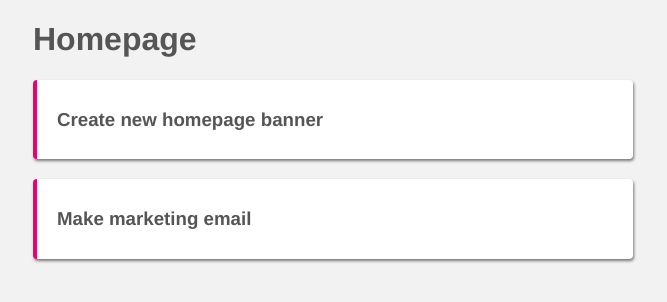
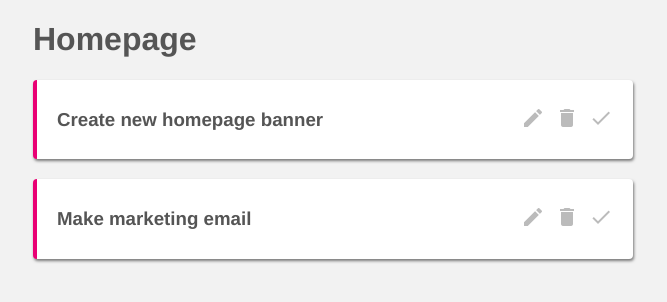
Before and after one commit to SeadSilajdzic/project-planner-vue, a Vue app: page / in a window 1280 px wide. Shown: the top 302 px of the page, without its empty margins (307-974 px from the left). Built offline with nearby package versions, Linux system fonts and the light colour scheme; data requests are answered from the project's data file.

Commit message:
material icons

```diff
--- a/public/index.html
+++ b/public/index.html
@@ -5,11 +5,14 @@
     <meta http-equiv="X-UA-Compatible" content="IE=edge">
     <meta name="viewport" content="width=device-width,initial-scale=1.0">
     <link rel="icon" href="<%= BASE_URL %>favicon.ico">
+    <link href="https://fonts.googleapis.com/icon?family=Material+Icons"
+          rel="stylesheet">
     <title><%= htmlWebpackPlugin.options.title %></title>
 </head>
 <body>
 <noscript>
-      <strong>We're sorry but <%= htmlWebpackPlugin.options.title %> doesn't work properly without JavaScript enabled. Please enable it to continue.</strong>
+    <strong>We're sorry but <%= htmlWebpackPlugin.options.title %> doesn't work properly without JavaScript enabled.
+        Please enable it to continue.</strong>
 </noscript>
 <div id="app"></div>
 <!-- built files will be auto injected -->
--- a/src/components/SingleProject.vue
+++ b/src/components/SingleProject.vue
@@ -19,6 +19,12 @@
     <div class="project">
         <div class="actions">
             <h3 @click="toggleDetails">{{ project.title }}</h3>
+
+            <div class="icons">
+                <span class="material-icons">edit</span>
+                <span class="material-icons">delete</span>
+                <span class="material-icons">done</span>
+            </div>
         </div>
         <div v-if="showDetails">
             <p>{{ project.details }}</p>
@@ -39,4 +45,21 @@
 h3 {
     cursor: pointer;
 }
+
+.actions {
+    display: flex;
+    align-items: center;
+    justify-content: space-between;
+}
+
+.material-icons {
+    font-size: 24px;
+    margin-left: 10px;
+    color: #bbb;
+    cursor: pointer;
+}
+
+.material-icons:hover {
+    color: #777;
+}
 </style>
```
Lines whose indentation alone changed are shown as unchanged.
